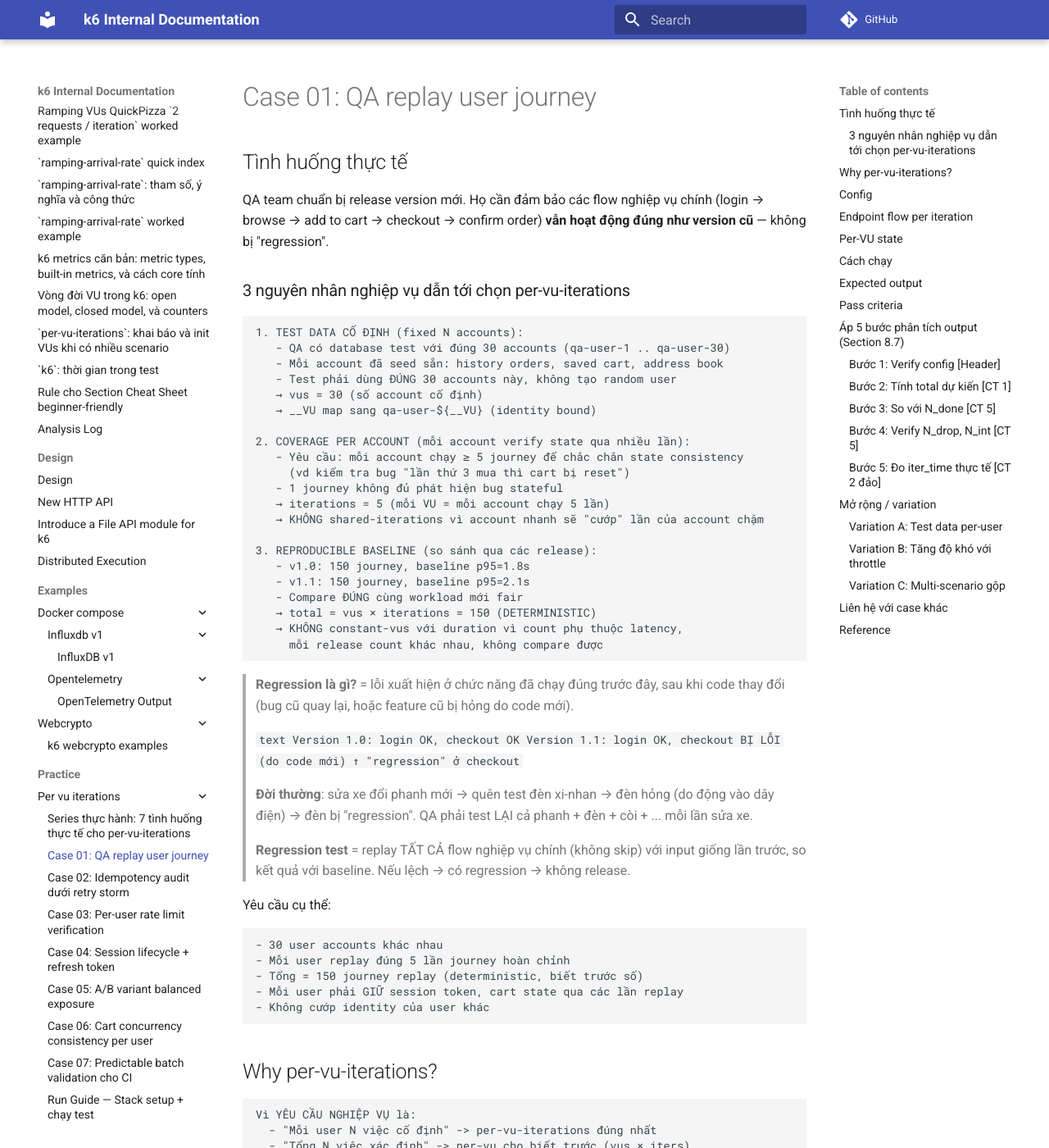
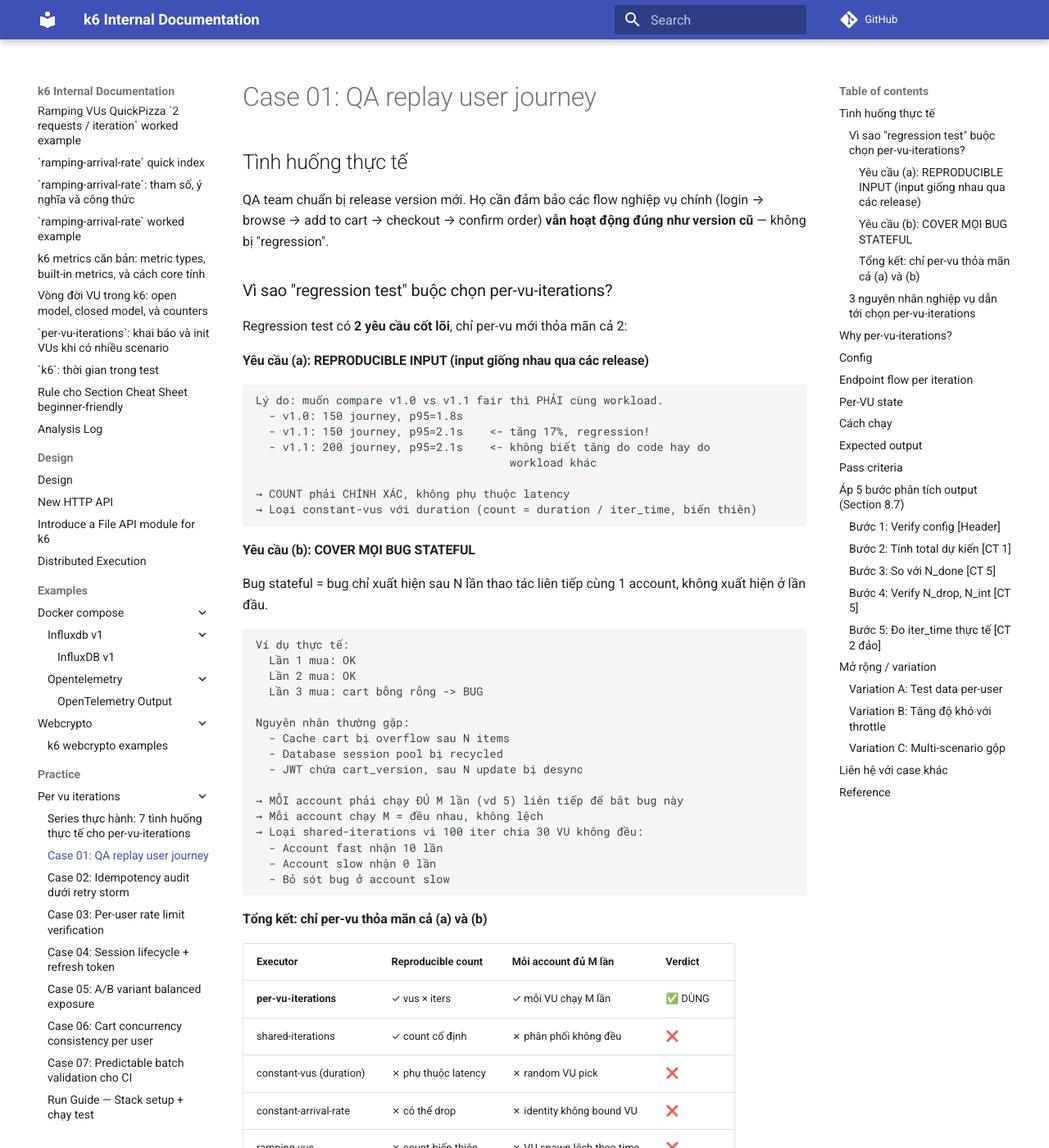
Before and after one commit to meomew-auto/markdown, an MkDocs documentation site: the page built from docs/practice/per-vu-iterations/01_user-journey-replay.md, in a window 1280 px wide and 1400 px high. Shown: the whole window at 82% size. Built offline with MkDocs 1.6.1 and Material for MkDocs 9.7.7, drawn with Linux system fonts in a browser that asks for light colours; comment, search, counter and statistics services are not loaded; some of the changed text lies outside the part shown.

Commit message:
Update docs

````diff
--- a/docs/practice/per-vu-iterations/01_user-journey-replay.md
+++ b/docs/practice/per-vu-iterations/01_user-journey-replay.md
@@ -5,6 +5,57 @@
 QA team chuẩn bị release version mới. Họ cần đảm bảo các flow nghiệp vụ
 chính (login → browse → add to cart → checkout → confirm order)
 **vẫn hoạt động đúng như version cũ** — không bị "regression".
+
+### Vì sao "regression test" buộc chọn per-vu-iterations?
+
+Regression test có **2 yêu cầu cốt lõi**, chỉ per-vu mới thỏa mãn cả 2:
+
+#### Yêu cầu (a): REPRODUCIBLE INPUT (input giống nhau qua các release)
+
+```text
+Lý do: muốn compare v1.0 vs v1.1 fair thì PHẢI cùng workload.
+  - v1.0: 150 journey, p95=1.8s
+  - v1.1: 150 journey, p95=2.1s    <- tăng 17%, regression!
+  - v1.1: 200 journey, p95=2.1s    <- không biết tăng do code hay do
+                                      workload khác
+
+→ COUNT phải CHÍNH XÁC, không phụ thuộc latency
+→ Loại constant-vus với duration (count = duration / iter_time, biến thiên)
+```
+
+#### Yêu cầu (b): COVER MỌI BUG STATEFUL
+
+Bug stateful = bug chỉ xuất hiện sau N lần thao tác liên tiếp cùng 1 account,
+không xuất hiện ở lần đầu.
+
+```text
+Ví dụ thực tế:
+  Lần 1 mua: OK
+  Lần 2 mua: OK
+  Lần 3 mua: cart bỗng rỗng -> BUG
+
+Nguyên nhân thường gặp:
+  - Cache cart bị overflow sau N items
+  - Database session pool bị recycled
+  - JWT chứa cart_version, sau N update bị desync
+
+→ MỖI account phải chạy ĐỦ M lần (vd 5) liên tiếp để bắt bug này
+→ Mỗi account chạy M = đều nhau, không lệch
+→ Loại shared-iterations vì 100 iter chia 30 VU không đều:
+  - Account fast nhận 10 lần
+  - Account slow nhận 0 lần
+  - Bỏ sót bug ở account slow
+```
+
+#### Tổng kết: chỉ per-vu thỏa mãn cả (a) và (b)
+
+| Executor | Reproducible count | Mỗi account đủ M lần | Verdict |
+| --- | --- | --- | --- |
+| **per-vu-iterations** | ✓ vus × iters | ✓ mỗi VU chạy M lần | ✅ DÙNG |
+| shared-iterations | ✓ count cố định | ✗ phân phối không đều | ❌ |
+| constant-vus (duration) | ✗ phụ thuộc latency | ✗ random VU pick | ❌ |
+| constant-arrival-rate | ✗ có thể drop | ✗ identity không bound VU | ❌ |
+| ramping-vus | ✗ count biến thiên | ✗ VU spawn lệch theo time | ❌ |
 
 ### 3 nguyên nhân nghiệp vụ dẫn tới chọn per-vu-iterations
 
````
